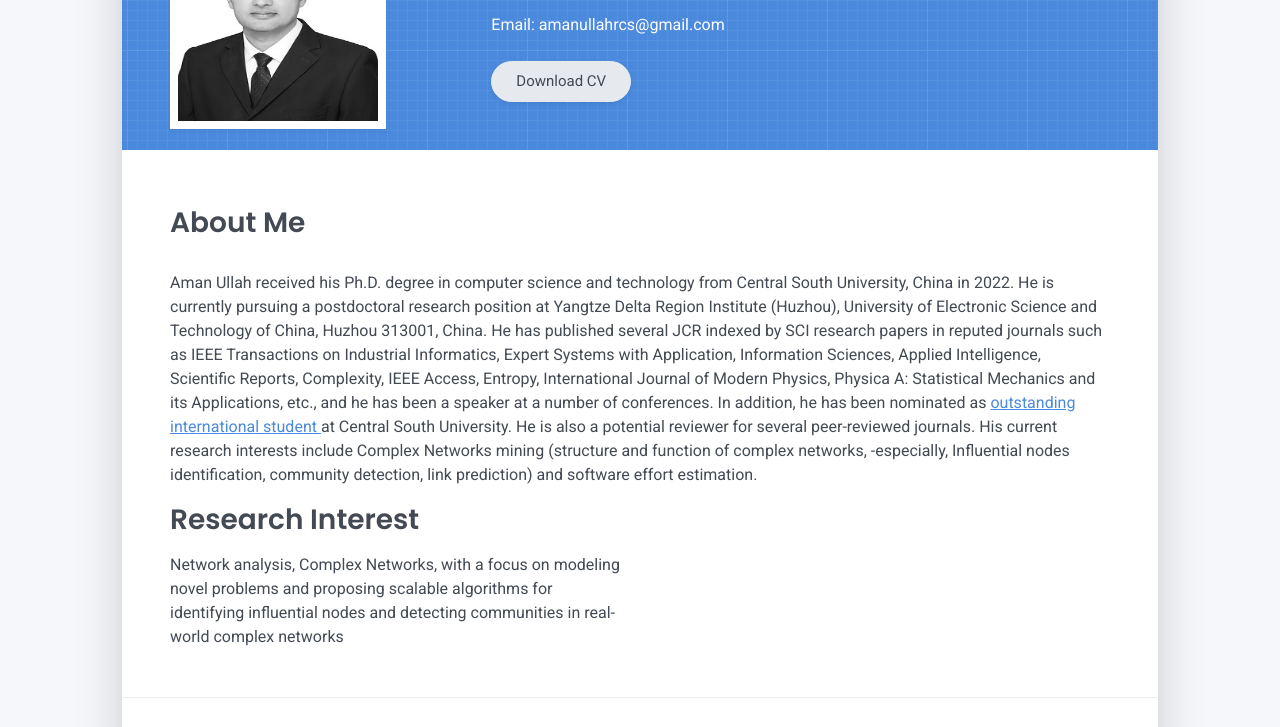
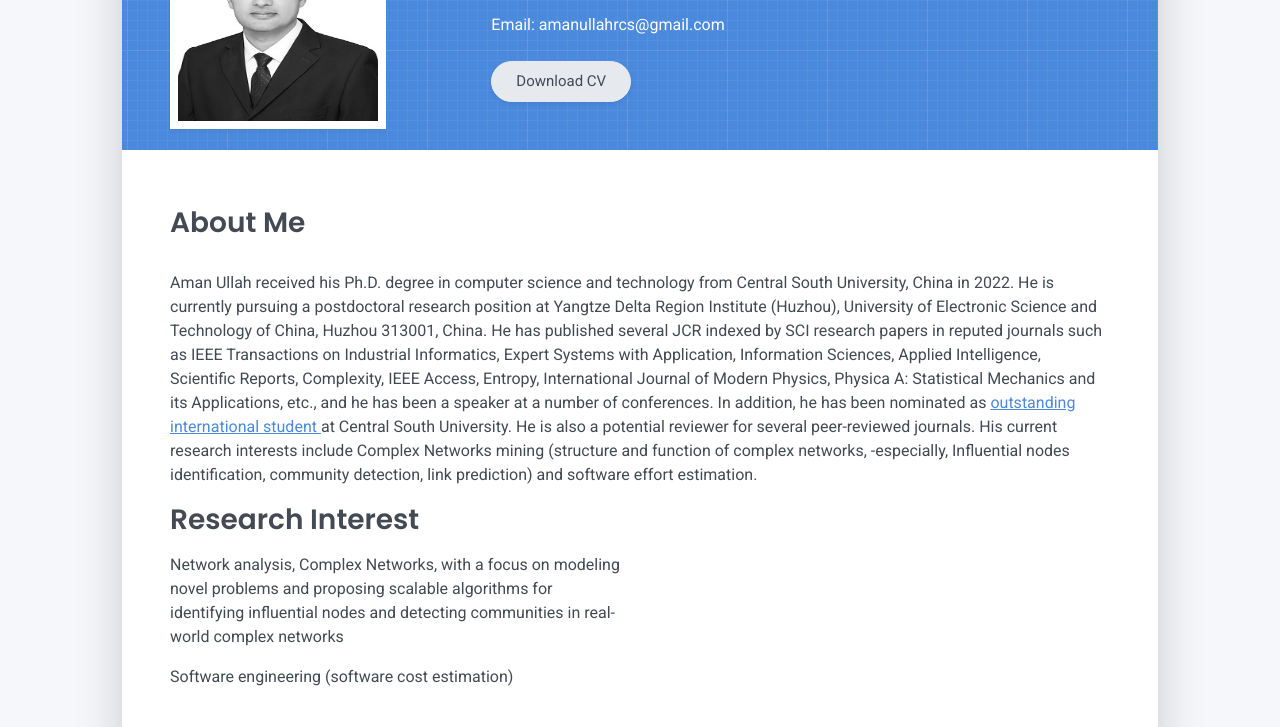
Before and after one commit to Amanullahkhanyou/Amanullahkhanyou.github.io, a plain HTML site: page index.html in a window 1280 px wide. Shown: the part 219-946 px from the top of the page. Drawn offline with Linux system fonts and the light colour scheme.

Commit message:
Update index.html

```diff
--- a/index.html
+++ b/index.html
@@ -96,6 +96,7 @@
       <div class="col-md-6">
         <h2 class="h3 mb-6">Research Interest</h2>
         <p>Network analysis, Complex Networks, with a focus on modeling novel problems and proposing scalable algorithms for identifying influential nodes and detecting communities in real-world complex networks</p>
+	<p>Software engineering (software cost estimation)</p>
       </div>
     </div>
   </div>
```
